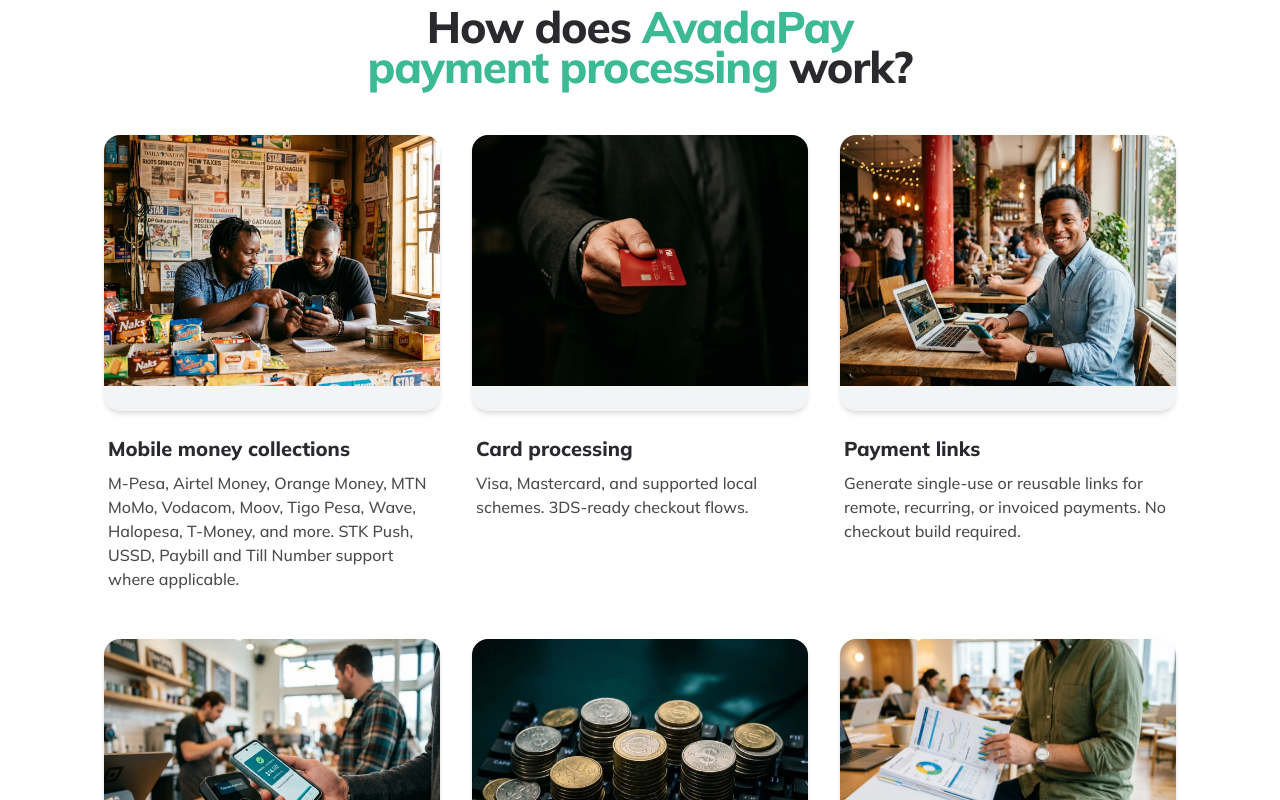
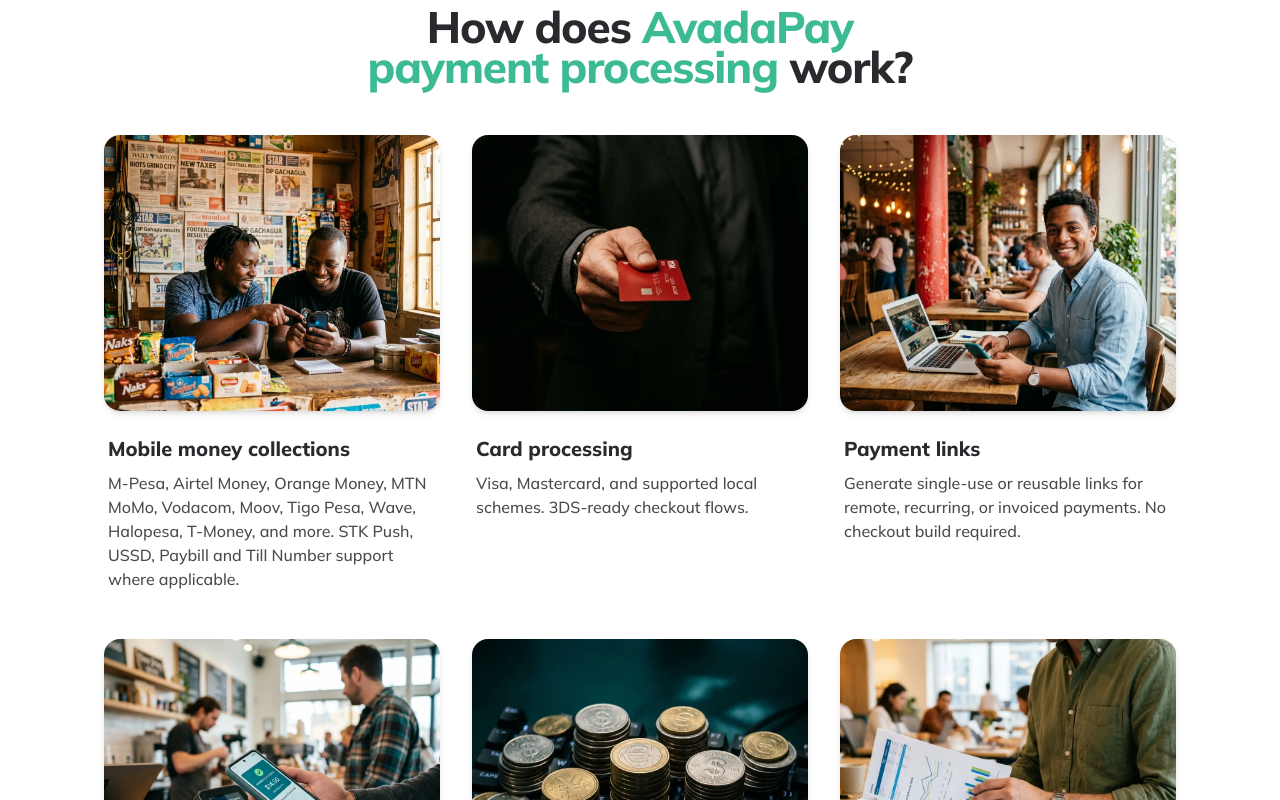
Before and after one commit to jusish/avada-website, a React (Vite) app in the folder apps/web/: page /payment-processing in a window 1280 px wide. Shown: the part 1100-1900 px from the top of the page. Built offline with nearby package versions, Linux system fonts and the light colour scheme; no server answers.

Commit message:
fix(web): prevent height collapse in OptimizedImage by setting w-full h-full on wrapper and picture

```diff
--- a/apps/web/src/components/ui/OptimizedImage.tsx
+++ b/apps/web/src/components/ui/OptimizedImage.tsx
@@ -24,8 +24,8 @@
   const resolvedWebpSrc = webpSrc || (src.match(/\.(jpg|jpeg|png)$/i) ? src.replace(/\.(jpg|jpeg|png)$/i, '.webp') : undefined);
 
   return (
-    <div className={`relative overflow-hidden ${containerClassName}`}>
-      <picture>
+    <div className={`relative overflow-hidden w-full h-full ${containerClassName}`}>
+      <picture className="w-full h-full block">
         {resolvedWebpSrc && (
           <source srcSet={resolvedWebpSrc} type="image/webp" />
         )}
@@ -34,9 +34,9 @@
           alt={alt}
           loading={priority ? 'eager' : 'lazy'}
           decoding="async"
-          {...(priority ? { fetchpriority: 'high' } as Record<string, string> : {})}
+          {...(priority ? ({ fetchpriority: 'high' } as Record<string, string>) : {})}
           onLoad={() => setIsLoaded(true)}
-          className={`transition-all duration-500 ease-out ${
+          className={`w-full h-full object-cover block transition-all duration-500 ease-out ${
             isLoaded ? 'opacity-100 blur-0 scale-100' : 'opacity-0 blur-sm scale-[1.02]'
           } ${className}`}
           {...props}
```
Also changed, not shown: 2 other files (tests, documents, lock files or other folders).
